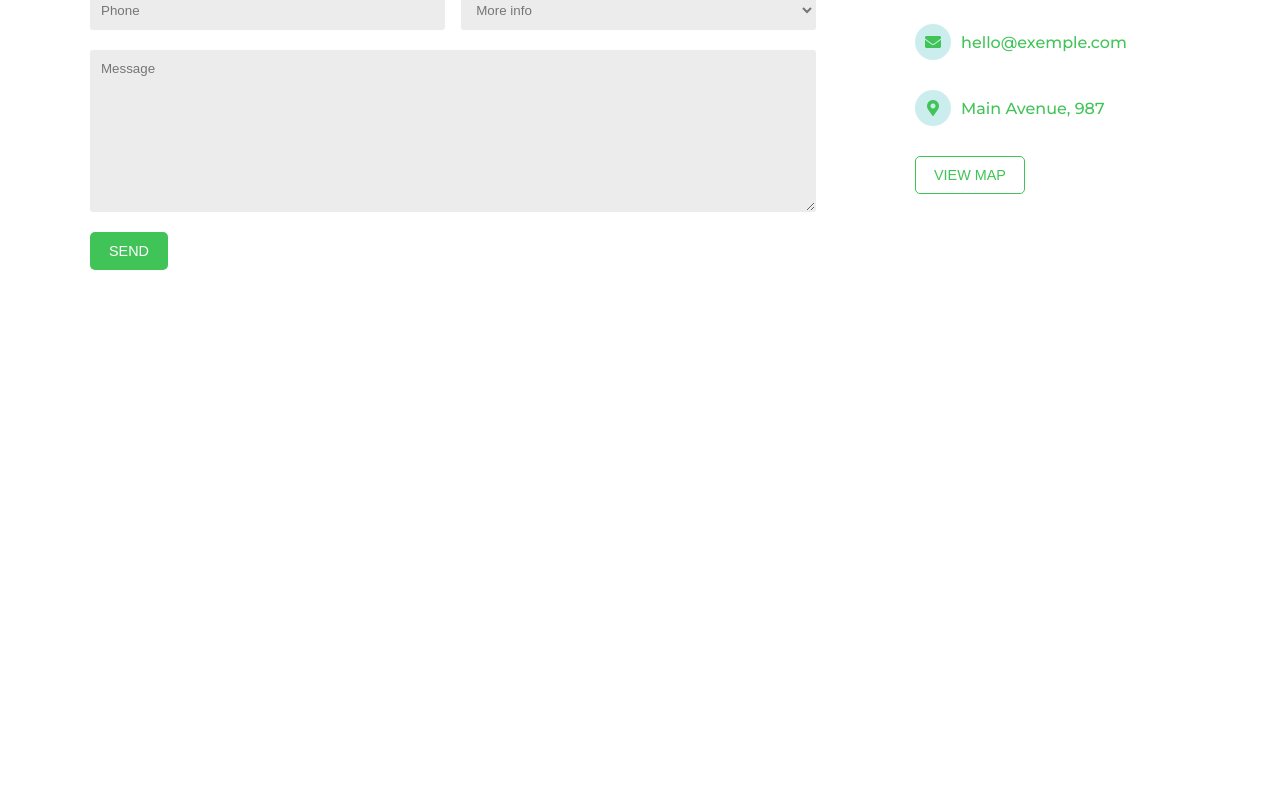
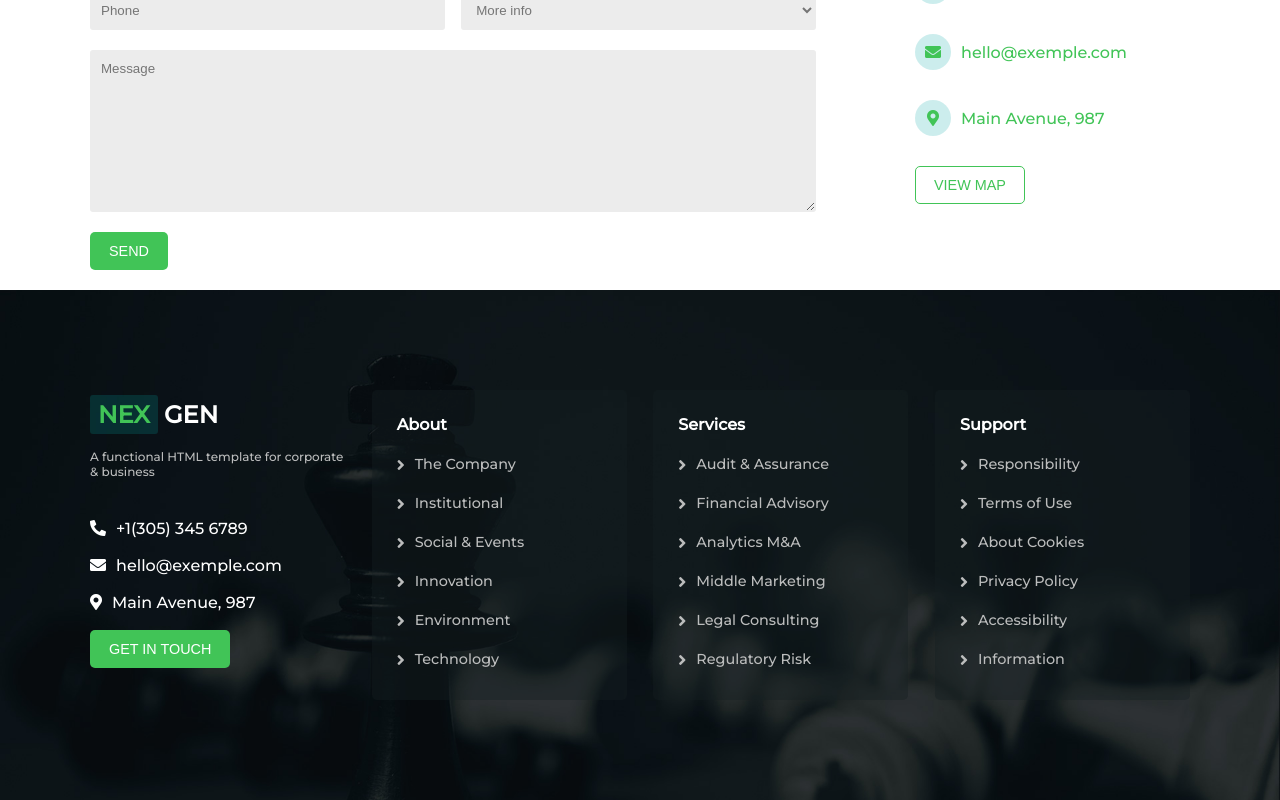
Before and after one commit to Valentina-Fr/proj-html-vuejs, a Vue app: page / in a window 1280 px wide. Shown: the part 3607-4407 px from the top of the page. Before the commit the page ends 3897 px from the top, so only its background shows below. Built offline with nearby package versions, Linux system fonts and the light colour scheme.

Commit message:
Upper footer

```diff
--- a/src/App.vue
+++ b/src/App.vue
@@ -11,6 +11,7 @@
       <Know />
       <Send />
     </main>
+    <Footer />
   </div>
 </template>
 
@@ -24,6 +25,7 @@ import Experts from './components/Experts.vue'
 import News from './components/News.vue'
 import Know from './components/Know.vue'
 import Send from './components/Send.vue'
+import Footer from './components/Footer.vue'
 
 export default {
   name: 'App',
@@ -36,7 +38,8 @@ export default {
     Experts,
     News,
     Know,
-    Send
+    Send,
+    Footer
   },
   data(){
     return {
--- /dev/null
+++ b/src/components/Footer.vue
@@ -0,0 +1,160 @@
+<template>
+  <footer>
+      <div class="upper-footer">
+            <div class="container d-flex">
+                <div class="col-3">
+                    <h2 class="py-10"><span class="brand-color brand-bg-secondary">NEX</span> GEN</h2>
+                    <p class="font-grey py-10">A functional HTML template for corporate &amp; business</p>
+                    <div class="tel">
+                        <i class="fas fa-phone-alt"></i>
+                        <span>+1(305) 345 6789</span>
+                    </div>
+                    <div class="mail">
+                        <i class="fas fa-envelope"></i>
+                        <span>hello@exemple.com</span>
+                    </div>
+                    <div class="address">
+                        <i class="fas fa-map-marker-alt"></i>
+                        <span>Main Avenue, 987</span>
+                    </div>
+                    <Button class="btn-brand" text="get in touch" />
+                </div>
+                <div class="col-3">
+                    <LinkCard title="About" :links="about"/>
+                </div>
+                <div class="col-3">
+                    <LinkCard title="Services" :links="services"/>
+                </div>
+                <div class="col-3">
+                    <LinkCard title="Support" :links="support"/>
+                </div>
+            </div>
+        </div>
+      <div class="bottom-footer"></div>
+  </footer>
+</template>
+
+<script>
+import Button from './Button.vue'
+import LinkCard from './LinkCard.vue'
+export default {
+name: 'Footer',
+components: {
+    Button,
+    LinkCard,
+},
+data(){
+    return {
+      about: [
+          {
+            text: 'The Company',
+            url: '#'
+          },
+          {
+            text: 'Institutional',
+            url: '#'
+          },
+          {
+            text: 'Social & Events',
+            url: '#'
+          },
+          {
+            text: 'Innovation',
+            url: '#'
+          },
+          {
+            text: 'Environment',
+            url: '#'
+          },
+          {
+            text: 'Technology',
+            url: '#'
+          },
+      ],
+            services: [
+          {
+            text: 'Audit & Assurance',
+            url: '#'
+          },
+          {
+            text: 'Financial Advisory',
+            url: '#'
+          },
+          {
+            text: 'Analytics M&A',
+            url: '#'
+          },
+          {
+            text: 'Middle Marketing',
+            url: '#'
+          },
+          {
+            text: 'Legal Consulting',
+            url: '#'
+          },
+          {
+            text: 'Regulatory Risk',
+            url: '#'
+          },
+      ],
+            support: [
+          {
+            text: 'Responsibility',
+            url: '#'
+          },
+          {
+            text: 'Terms of Use',
+            url: '#'
+          },
+          {
+            text: 'About Cookies',
+            url: '#'
+          },
+          {
+            text: 'Privacy Policy',
+            url: '#'
+          },
+          {
+            text: 'Accessibility',
+            url: '#'
+          },
+          {
+            text: 'Information',
+            url: '#'
+          },
+      ]
+
+    }
+}
+}
+</script>
+
+<style scoped lang="scss">
+footer {
+    color: #fff;
+}
+
+.upper-footer {
+   background-image: url(../assets/images/bg-7.jpg);
+   background-size: cover;
+   padding: 100px 0;
+}
+
+.d-flex {
+    justify-content: space-between;
+}
+
+.col-3 {
+    width: calc(25% - 20px);
+    min-height: 310px;
+}
+
+.tel {
+    margin-top: 30px;
+}
+
+.fas {
+    margin-bottom: 20px;
+    margin-right: 10px;
+}
+</style>
--- /dev/null
+++ b/src/components/LinkCard.vue
@@ -0,0 +1,40 @@
+<template>
+  <div class="card">
+    <h4>{{title}}</h4>
+    <ul>
+        <li v-for="(link, index) in links" :key="index">
+            <i class="fas fa-angle-right font-grey"></i>
+            <a class="font-grey" :href="link.url">{{link.text}}</a>
+        </li>
+    </ul>
+  </div>
+</template>
+
+<script>
+export default {
+name: 'LinkCard',
+props: ['links', 'title']
+}
+</script>
+
+<style scoped lang="scss">
+.card {
+    height: 100%;
+    border-radius: 5px;
+    background-color: rgba(22, 30, 33, 0.4);
+    padding: 25px 0 0 25px;
+    h4 {
+        padding-bottom: 20px;
+    }
+    li {
+        margin-bottom: 20px;
+    }
+    .fas {
+        margin-right: 10px;
+        vertical-align: middle;
+    }
+    a {
+        font-size: 0.9rem;
+    }
+}
+</style>
--- a/src/components/Send.vue
+++ b/src/components/Send.vue
@@ -20,7 +20,7 @@
             <h3>Exemple Inc.</h3>
             <p class="font-grey py-10">Lorem ipsum dolor sit amet consectetur adipisicing elit.</p>
             <p class="font-grey py-10">Consectetur laborum pariatur exercitationem ad cupiditate ex consequuntur aperiam quibusdam possimus a aspernatur, eligendi reprehenderit totam soluta.</p>
-            <div class="tel brand-color py-10">
+            <div class="tel brand-color">
                 <i class="fas fa-phone-alt"></i>
                 <span>+1(305) 345 6789</span>
             </div>
@@ -95,6 +95,10 @@ textarea {
     color: #757575;
 }
 
+.tel {
+    margin-top: 30px;
+}
+
 .fas {
     padding: 10px;
     border-radius: 50%;
```
Also changed, not shown: 8 other files (tests, documents, lock files or other folders).
